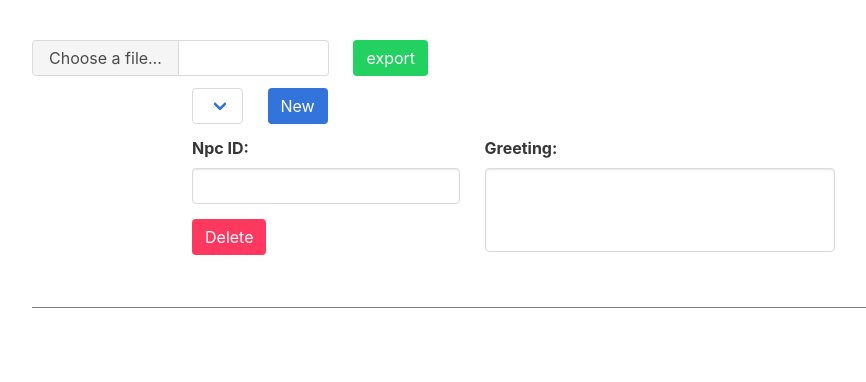
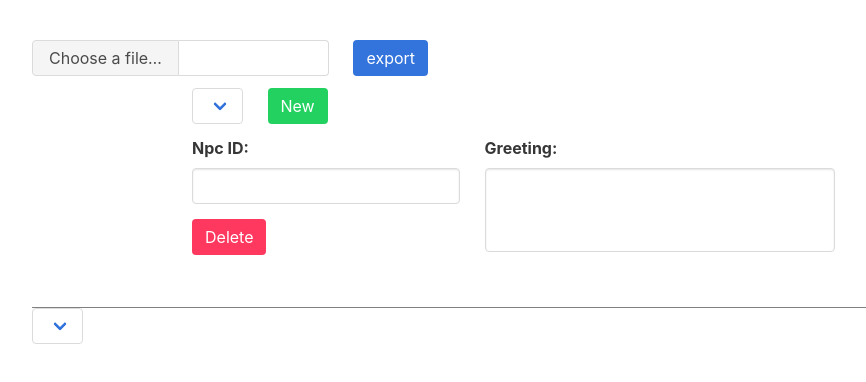
Before and after one commit to jasbuber/dialogue-generator, a website with bundled scripts: page index.html in a window 1280 px wide. Shown: the whole page, without its empty margins (18-884 px from the left). Built offline with nearby package versions, Linux system fonts and the light colour scheme.

Commit message:
minor changes

```diff
--- a/index.html
+++ b/index.html
@@ -21,7 +21,7 @@
                     </label>
                 </div>
             </div>
-            <input class="export-action button is-success" type="button" value="export" />
+            <input class="export-action button is-link" type="button" value="export" />
         </div>
         <div class="npc-dialogue">
             <div class="field">
@@ -31,7 +31,7 @@
             </div>
             <div class="field">
                 <div class="control">
-                    <button class="create-new-dialogue button is-link">New</button>
+                    <button class="create-new-dialogue button is-success">New</button>
                 </div>
             </div>
             <div>
@@ -65,6 +65,13 @@
             </div>
         </div>
     </div>
+    <div class="dialogue-tree-controls">
+        <div class="field">
+            <div class="control">
+                <div class="select"><select class="dialogue-list"></select></div>
+            </div>
+        </div>
+    </div>
     <div class="dialogue-tree">
 
     </div>
--- a/src/tree/DialogueItem.ts
+++ b/src/tree/DialogueItem.ts
@@ -71,6 +71,8 @@ export class DialogueItem {
 
         if (this.jsonItem.subdialogues.length > 0) {
             this.expandTreeElement.classList.add("icon-list2");
+        }else{
+            this.expandTreeElement.classList.add("hidden");
         }
 
         actionsDiv.appendChild(this.expandTreeElement);
```
